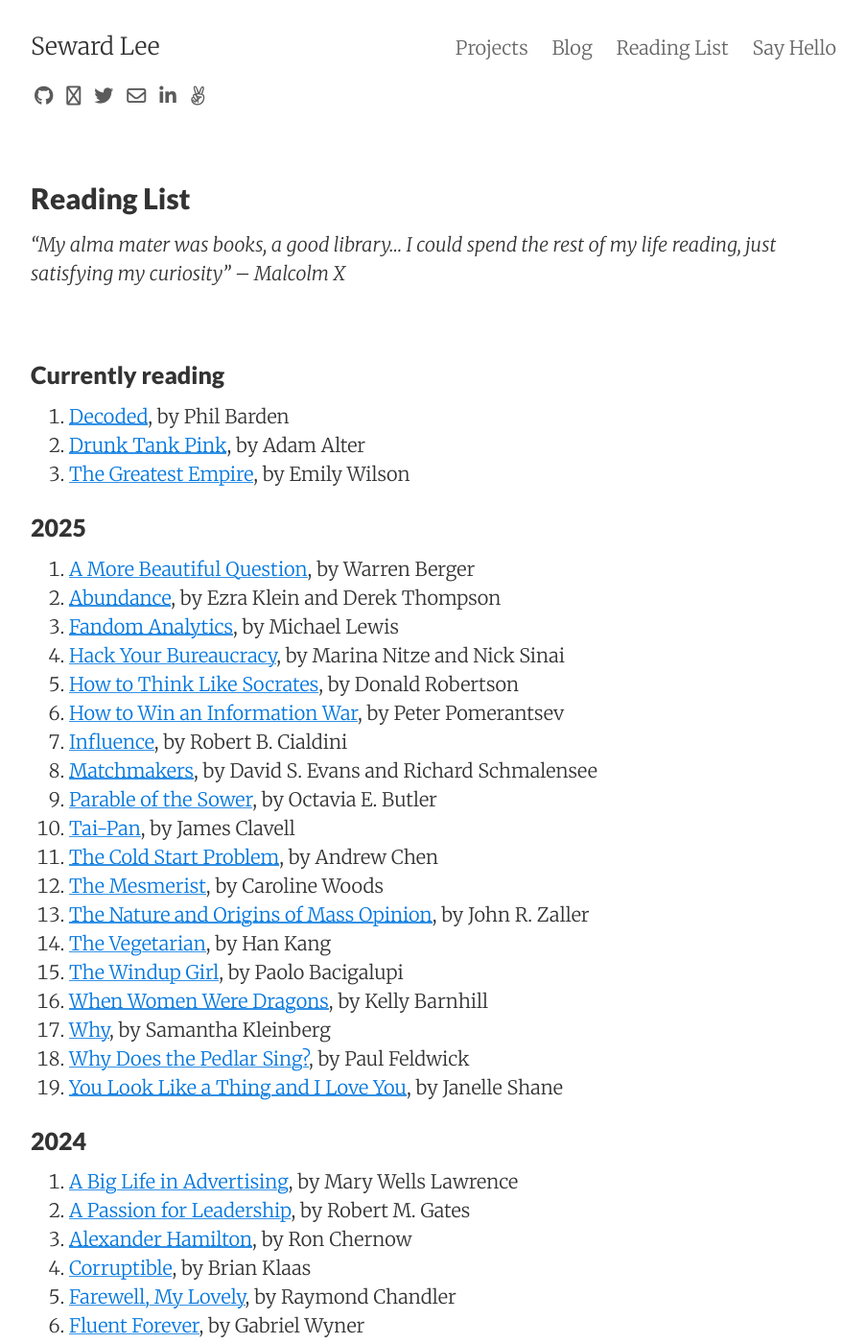
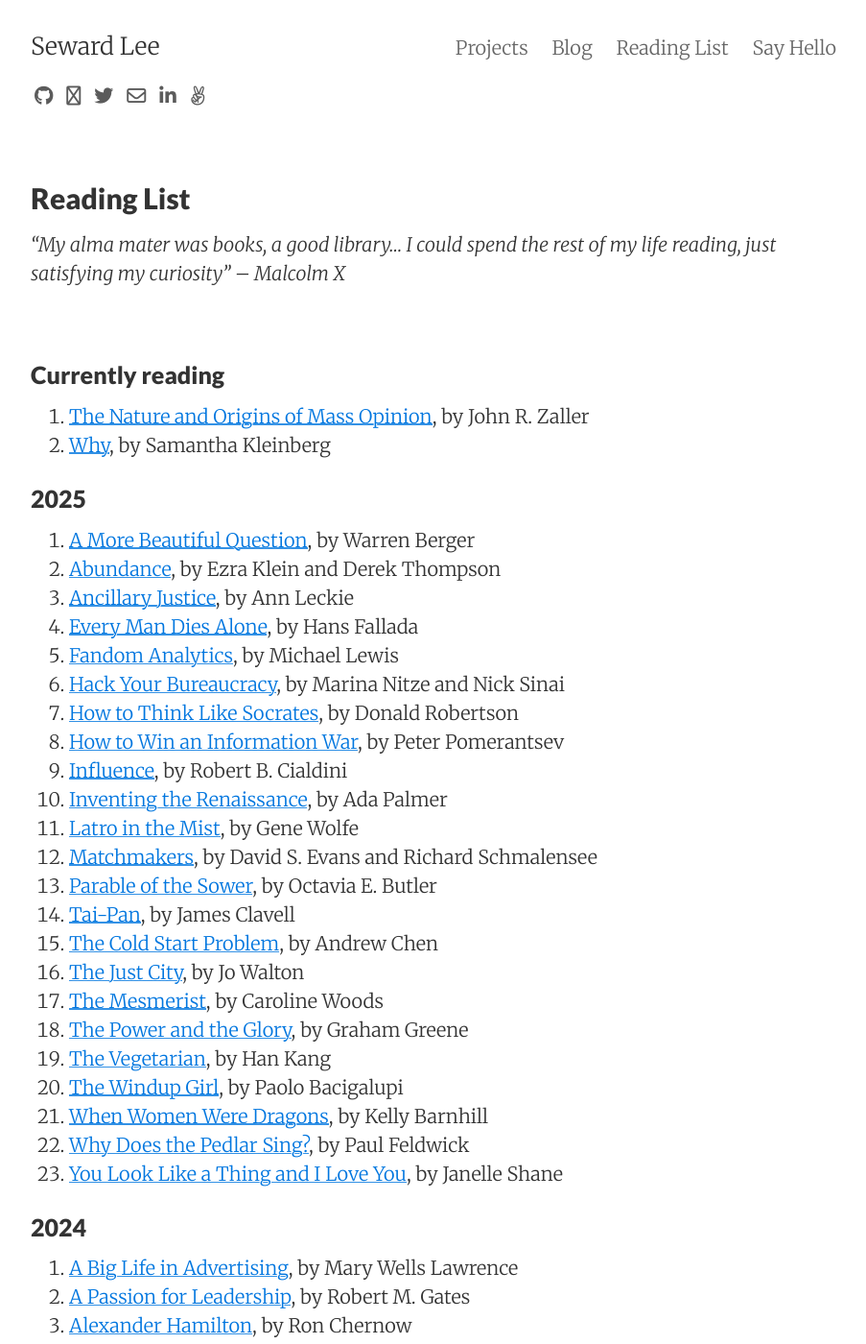
Before and after one commit to sewardlee337/sewardlee337.github.io, a Jekyll site: the page built from readinglist.md, in a window 1280 px wide and 1400 px high. Shown: the whole window at 96% size, without its empty margins (188-1091 px from the left). Built offline with Jekyll 4.4.1, drawn with Linux system fonts in a browser that asks for light colours; nearby versions of some CDN libraries.

Commit message:
update reading list

```diff
--- a/readinglist.md
+++ b/readinglist.md
@@ -12,31 +12,33 @@
 
 ### Currently reading
 
-1. [Decoded](https://www.amazon.com/Decoded-Science-Behind-Why-Buy/dp/1118345606), by Phil Barden
-1. [Drunk Tank Pink](https://www.amazon.com/Drunk-Tank-Pink-Unexpected-Forces/dp/0143124935), by Adam Alter
-1. [The Greatest Empire](https://www.amazon.com/Greatest-Empire-Life-Seneca/dp/0199926646), by Emily Wilson
-
+1. [The Nature and Origins of Mass Opinion](https://www.amazon.com/Origins-Opinion-Cambridge-Political-Psychology/dp/0521407869), by John R. Zaller
+1. [Why](https://a.co/d/cnYMYK9), by Samantha Kleinberg
 
 
 ### 2025
 
 1. [A More Beautiful Question](https://www.amazon.com/More-Beautiful-Question-Inquiry-Breakthrough/dp/1620401452), by Warren Berger
 1. [Abundance](https://a.co/d/e7hBxOU), by Ezra Klein and Derek Thompson
+1. [Ancillary Justice](https://a.co/d/8JR5whn), by Ann Leckie
+1. [Every Man Dies Alone](https://a.co/d/3H065Ku), by Hans Fallada
 1. [Fandom Analytics](https://www.amazon.com/Fandom-Analytics-Creating-Harnessing-Consumer/dp/3031659244), by Michael Lewis
 1. [Hack Your Bureaucracy](https://a.co/d/cZf18ou), by Marina Nitze and Nick Sinai
 1. [How to Think Like Socrates](https://www.amazon.com/How-Think-Like-Socrates-Philosophy/dp/1250280508), by Donald Robertson
 1. [How to Win an Information War](https://www.amazon.com/How-Win-Information-War-Propagandist/dp/1541774728), by Peter Pomerantsev
 1. [Influence](https://www.amazon.com/dp/B08HZ57WYN?ref_=cm_sw_r_ffobk_cp_ud_dp_BSP86K0W534JS236AJNC&bestFormat=true), by Robert B. Cialdini
+1. [Inventing the Renaissance](https://www.amazon.com/dp/0226837971?ref_=cm_sw_r_ffobk_cp_ud_dp_YJS9GPCW19FBVTR7R94H&bestFormat=true), by Ada Palmer
+1. [Latro in the Mist](https://www.amazon.com/dp/0226837971?ref_=cm_sw_r_ffobk_cp_ud_dp_YJS9GPCW19FBVTR7R94H&bestFormat=true), by Gene Wolfe
 1. [Matchmakers](https://www.amazon.com/Matchmakers-New-Economics-Multisided-Platforms/dp/1633691721), by David S. Evans and Richard Schmalensee
 1. [Parable of the Sower](https://www.amazon.com/Parable-Sower-Earthseed-Octavia-Butler/dp/0446675504), by Octavia E. Butler
 1. [Tai-Pan](https://www.amazon.com/Tai-Pan-Asian-Saga-James-Clavell/dp/0440184622), by James Clavell
 1. [The Cold Start Problem](https://www.amazon.com/Cold-Start-Problem-Andrew-Chen/dp/0062969749), by Andrew Chen
+1. [The Just City](https://a.co/d/7eqEIni), by Jo Walton
 1. [The Mesmerist](https://www.amazon.com/Mesmerist-Novel-Caroline-Woods-ebook/dp/B0CPXZ2TCX), by Caroline Woods
-1. [The Nature and Origins of Mass Opinion](https://www.amazon.com/Origins-Opinion-Cambridge-Political-Psychology/dp/0521407869), by John R. Zaller
+1. [The Power and the Glory](https://www.amazon.com/Power-Glory-Penguin-Classics/dp/0143107550), by Graham Greene
 1. [The Vegetarian](https://www.amazon.com/Vegetarian-Han-Kang/dp/1101906111), by Han Kang
 1. [The Windup Girl](https://a.co/d/efNzgVo), by Paolo Bacigalupi
 1. [When Women Were Dragons](https://www.amazon.com/When-Women-Were-Dragons-Novel/dp/0385548222), by Kelly Barnhill
-1. [Why](https://a.co/d/cnYMYK9), by Samantha Kleinberg
 1. [Why Does the Pedlar Sing?](https://www.amazon.com/Why-Does-Pedlar-Sing-Advertising-ebook/dp/B08WC3QDQB/ref=tmm_kin_swatch_0?_encoding=UTF8&qid=&sr=), by Paul Feldwick
 1. [You Look Like a Thing and I Love You](https://www.amazon.com/You-Look-Like-Thing-Love/dp/0316525243), by Janelle Shane
 
```
